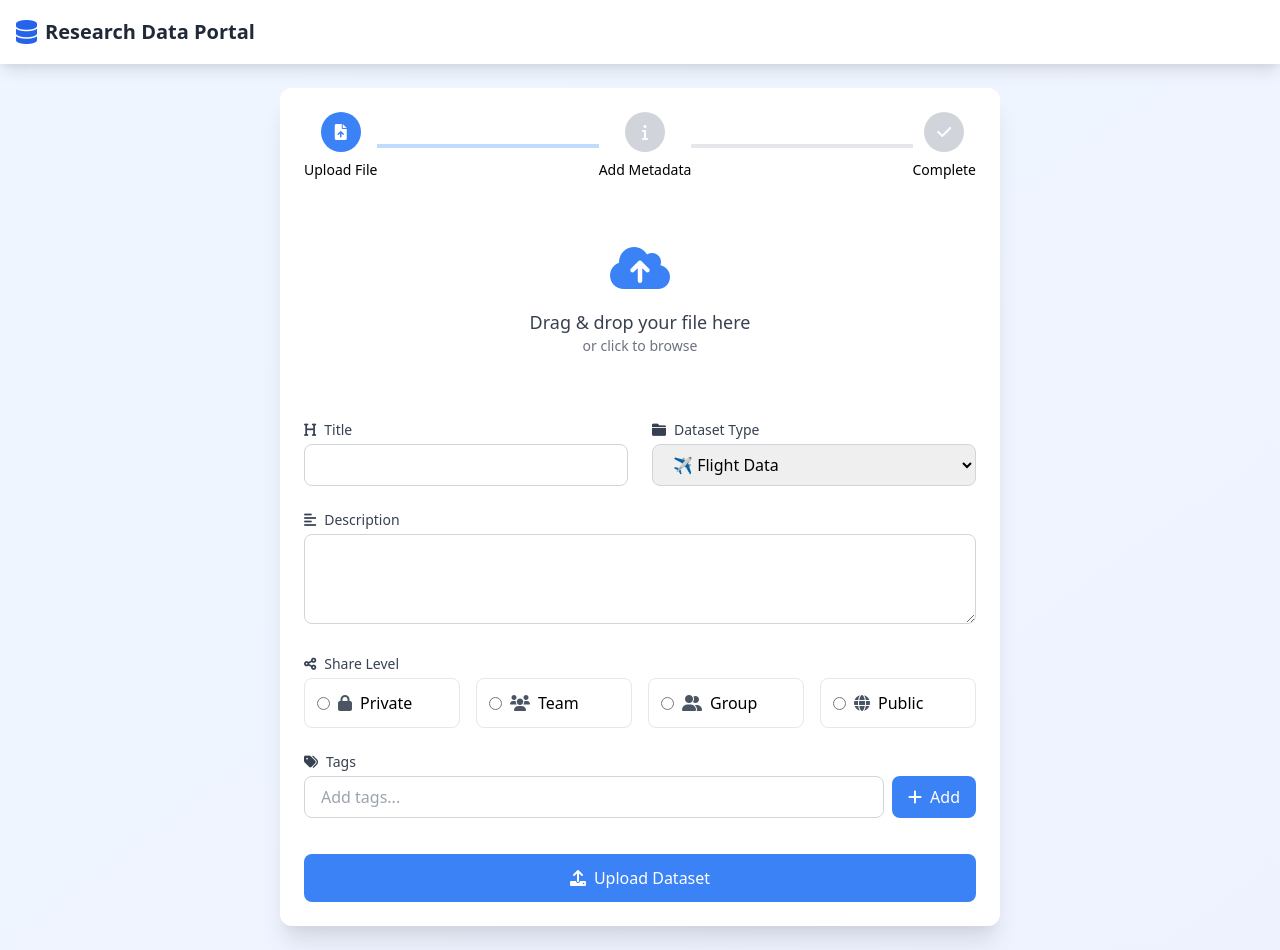
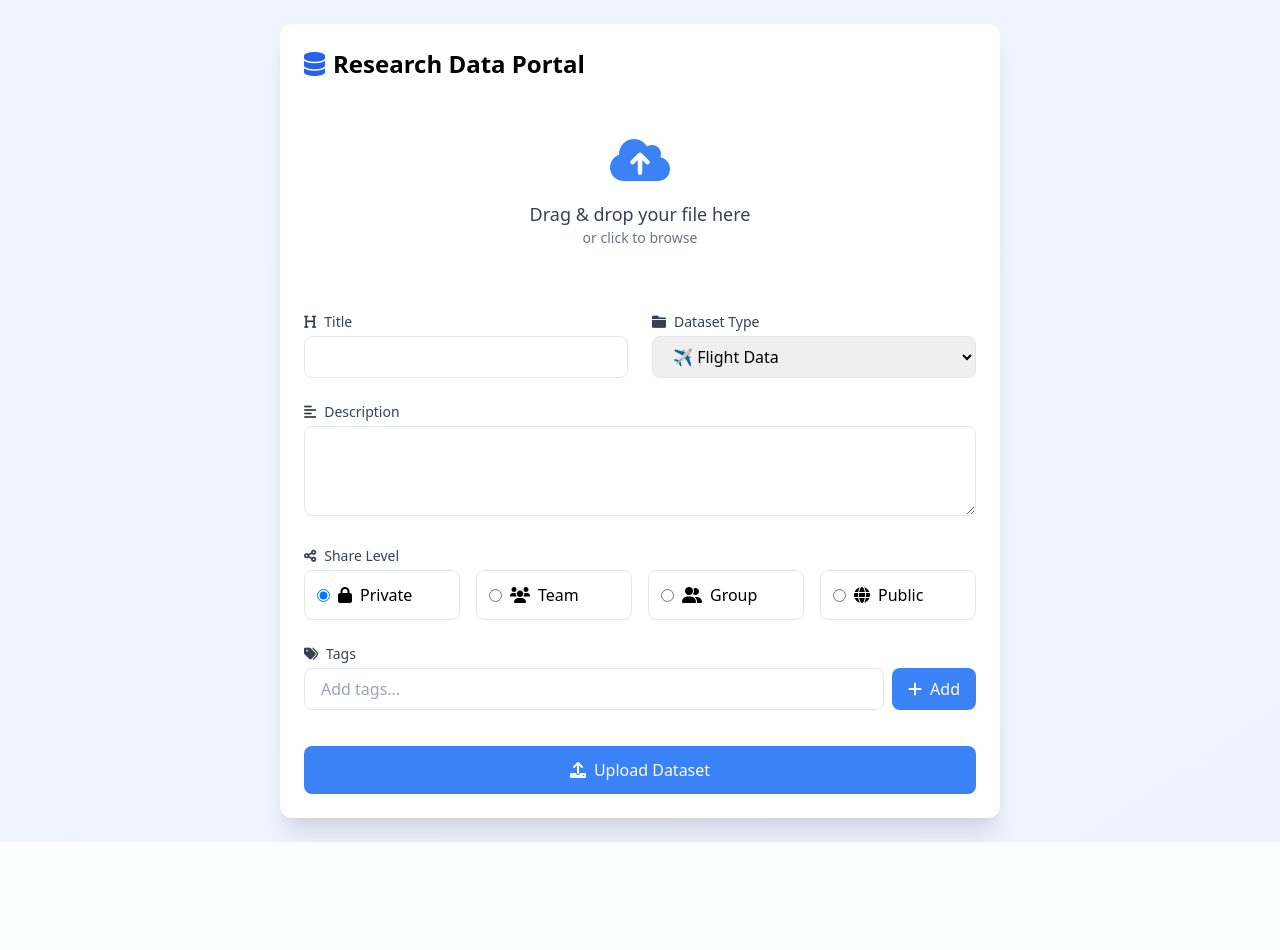
Before and after one commit to Crip25/AirMetro, a FastAPI app: page / in a window 1280 px wide. After the commit the page ends 842 px from the top, so only its background shows below. Run offline with FastAPI, Linux system fonts and the light colour scheme.

Commit message:
Update index.html

```diff
--- a/templates/index.html
+++ b/templates/index.html
@@ -1,4 +1,3 @@
-<!-- templates/index.html -->
 <!DOCTYPE html>
 <html lang="en">
 <head>
@@ -10,83 +9,59 @@
     <link href="{{ url_for('static', path='/style.css') }}" rel="stylesheet">
 </head>
 <body class="bg-gradient-to-br from-blue-50 to-indigo-50 min-h-screen">
-    <nav class="bg-white shadow-lg">
-        <div class="max-w-7xl mx-auto px-4">
-            <div class="flex justify-between h-16">
-                <div class="flex items-center">
-                    <i class="fas fa-database text-blue-600 text-2xl mr-2"></i>
-                    <span class="font-bold text-xl text-gray-800">Research Data Portal</span>
-                </div>
-            </div>
-        </div>
-    </nav>
-
-    <div class="container mx-auto p-6 max-w-3xl">
-        <div class="bg-white rounded-xl shadow-xl p-6 space-y-8">
-            <!-- Progress Steps -->
-            <div class="flex justify-between mb-8">
-                <div class="flex flex-col items-center">
-                    <div class="w-10 h-10 bg-blue-500 rounded-full flex items-center justify-center text-white">
-                        <i class="fas fa-file-upload"></i>
-                    </div>
-                    <span class="text-sm mt-2">Upload File</span>
-                </div>
-                <div class="flex-1 flex items-center">
-                    <div class="h-1 w-full bg-blue-200"></div>
-                </div>
-                <div class="flex flex-col items-center">
-                    <div class="w-10 h-10 bg-gray-300 rounded-full flex items-center justify-center text-white">
-                        <i class="fas fa-info"></i>
-                    </div>
-                    <span class="text-sm mt-2">Add Metadata</span>
-                </div>
-                <div class="flex-1 flex items-center">
-                    <div class="h-1 w-full bg-gray-200"></div>
-                </div>
-                <div class="flex flex-col items-center">
-                    <div class="w-10 h-10 bg-gray-300 rounded-full flex items-center justify-center text-white">
-                        <i class="fas fa-check"></i>
-                    </div>
-                    <span class="text-sm mt-2">Complete</span>
-                </div>
-            </div>
+    <main class="container mx-auto p-6 max-w-3xl">
+        <div class="bg-white rounded-xl shadow-xl p-6">
+            <h1 class="text-2xl font-bold mb-6 flex items-center">
+                <i class="fas fa-database text-blue-600 mr-2" aria-hidden="true"></i>
+                Research Data Portal
+            </h1>
 
             <!-- File Upload Zone -->
-            <div id="dropZone" class="border-3 border-dashed border-blue-300 rounded-xl p-8 text-center cursor-pointer transition-all duration-300 hover:border-blue-500 hover:bg-blue-50">
+            <div id="dropZone" class="border-3 border-dashed border-blue-300 rounded-xl p-8 text-center cursor-pointer hover:border-blue-500 hover:bg-blue-50" role="button" tabindex="0" aria-label="Drop zone for file upload">
                 <div class="flex flex-col items-center space-y-4">
-                    <i class="fas fa-cloud-upload-alt text-5xl text-blue-500"></i>
+                    <i class="fas fa-cloud-upload-alt text-5xl text-blue-500" aria-hidden="true"></i>
                     <div>
                         <p class="text-lg text-gray-700">Drag & drop your file here</p>
                         <p class="text-sm text-gray-500">or click to browse</p>
                     </div>
                     <div id="fileInfo" class="hidden">
                         <div class="flex items-center space-x-2 text-gray-700">
-                            <i class="fas fa-file-alt"></i>
+                            <i class="fas fa-file-alt" aria-hidden="true"></i>
                             <span id="fileName"></span>
-                            <button id="removeFile" class="text-red-500 hover:text-red-700">
-                                <i class="fas fa-times"></i>
+                            <button id="removeFile" class="text-red-500 hover:text-red-700" aria-label="Remove selected file">
+                                <i class="fas fa-times" aria-hidden="true"></i>
                             </button>
                         </div>
                     </div>
                 </div>
-                <input type="file" id="fileInput" class="hidden">
+                <input type="file" id="fileInput" class="hidden" aria-label="File upload input">
             </div>
 
             <!-- Metadata Form -->
-            <form id="uploadForm" class="space-y-6">
+            <form id="uploadForm" class="mt-8 space-y-6">
                 <div class="grid grid-cols-1 md:grid-cols-2 gap-6">
                     <div>
-                        <label class="block text-sm font-medium text-gray-700 mb-1">
-                            <i class="fas fa-heading mr-2"></i>Title
+                        <label for="title" class="block text-sm font-medium text-gray-700 mb-1">
+                            <i class="fas fa-heading mr-2" aria-hidden="true"></i>Title
                         </label>
-                        <input type="text" id="title" class="w-full px-4 py-2 rounded-lg border border-gray-300 focus:ring-2 focus:ring-blue-500 focus:border-blue-500" required>
+                        <input
+                            type="text"
+                            id="title"
+                            name="title"
+                            class="w-full px-4 py-2 rounded-lg border focus:ring-2 focus:ring-blue-500"
+                            required
+                            aria-required="true">
                     </div>
 
                     <div>
-                        <label class="block text-sm font-medium text-gray-700 mb-1">
-                            <i class="fas fa-folder mr-2"></i>Dataset Type
+                        <label for="datasetType" class="block text-sm font-medium text-gray-700 mb-1">
+                            <i class="fas fa-folder mr-2" aria-hidden="true"></i>Dataset Type
                         </label>
-                        <select id="datasetType" class="w-full px-4 py-2 rounded-lg border border-gray-300 focus:ring-2 focus:ring-blue-500 focus:border-blue-500">
+                        <select
+                            id="datasetType"
+                            name="datasetType"
+                            class="w-full px-4 py-2 rounded-lg border focus:ring-2 focus:ring-blue-500"
+                            aria-required="true">
                             <option value="flight_data">✈️ Flight Data</option>
                             <option value="simulation">🔄 Simulation</option>
                             <option value="sensor_data">📊 Sensor Data</option>
@@ -97,65 +72,79 @@
                 </div>
 
                 <div>
-                    <label class="block text-sm font-medium text-gray-700 mb-1">
-                        <i class="fas fa-align-left mr-2"></i>Description
+                    <label for="description" class="block text-sm font-medium text-gray-700 mb-1">
+                        <i class="fas fa-align-left mr-2" aria-hidden="true"></i>Description
                     </label>
-                    <textarea id="description" rows="3" class="w-full px-4 py-2 rounded-lg border border-gray-300 focus:ring-2 focus:ring-blue-500 focus:border-blue-500"></textarea>
+                    <textarea
+                        id="description"
+                        name="description"
+                        rows="3"
+                        class="w-full px-4 py-2 rounded-lg border focus:ring-2 focus:ring-blue-500"
+                        aria-label="Dataset description"></textarea>
                 </div>
 
-                <div>
-                    <label class="block text-sm font-medium text-gray-700 mb-1">
-                        <i class="fas fa-share-alt mr-2"></i>Share Level
-                    </label>
+                <fieldset>
+                    <legend class="block text-sm font-medium text-gray-700 mb-1">
+                        <i class="fas fa-share-alt mr-2" aria-hidden="true"></i>Share Level
+                    </legend>
                     <div class="grid grid-cols-2 md:grid-cols-4 gap-4">
                         <label class="flex items-center p-3 border rounded-lg cursor-pointer hover:bg-gray-50">
-                            <input type="radio" name="shareLevel" value="private" class="mr-2">
-                            <i class="fas fa-lock mr-2 text-gray-600"></i>
-                            <span>Private</span>
+                            <input type="radio" name="shareLevel" value="private" checked class="mr-2">
+                            <i class="fas fa-lock mr-2" aria-hidden="true"></i>Private
                         </label>
                         <label class="flex items-center p-3 border rounded-lg cursor-pointer hover:bg-gray-50">
                             <input type="radio" name="shareLevel" value="team" class="mr-2">
-                            <i class="fas fa-users mr-2 text-gray-600"></i>
-                            <span>Team</span>
+                            <i class="fas fa-users mr-2" aria-hidden="true"></i>Team
                         </label>
                         <label class="flex items-center p-3 border rounded-lg cursor-pointer hover:bg-gray-50">
                             <input type="radio" name="shareLevel" value="group" class="mr-2">
-                            <i class="fas fa-user-friends mr-2 text-gray-600"></i>
-                            <span>Group</span>
+                            <i class="fas fa-user-friends mr-2" aria-hidden="true"></i>Group
                         </label>
                         <label class="flex items-center p-3 border rounded-lg cursor-pointer hover:bg-gray-50">
                             <input type="radio" name="shareLevel" value="public" class="mr-2">
-                            <i class="fas fa-globe mr-2 text-gray-600"></i>
-                            <span>Public</span>
+                            <i class="fas fa-globe mr-2" aria-hidden="true"></i>Public
                         </label>
                     </div>
+                </fieldset>
+
+                <div>
+                    <label for="tagInput" class="block text-sm font-medium text-gray-700 mb-1">
+                        <i class="fas fa-tags mr-2" aria-hidden="true"></i>Tags
+                    </label>
+                    <div class="flex gap-2">
+                        <input
+                            type="text"
+                            id="tagInput"
+                            name="tagInput"
+                            class="flex-1 px-4 py-2 rounded-lg border focus:ring-2 focus:ring-blue-500"
+                            placeholder="Add tags..."
+                            aria-label="Enter tag">
+                        <button
+                            type="button"
+                            id="addTag"
+                            class="px-4 py-2 bg-blue-500 text-white rounded-lg hover:bg-blue-600"
+                            aria-label="Add tag">
+                            <i class="fas fa-plus mr-2" aria-hidden="true"></i>Add
+                        </button>
+                    </div>
+                    <div id="tagContainer" class="flex flex-wrap gap-2 mt-3" aria-live="polite"></div>
                 </div>
 
-                <div>
-                    <label class="block text-sm font-medium text-gray-700 mb-1">
-                        <i class="fas fa-tags mr-2"></i>Tags
-                    </label>
-                    <div class="flex gap-2">
-                        <div class="flex-1">
-                            <input type="text" id="tagInput" class="w-full px-4 py-2 rounded-lg border border-gray-300 focus:ring-2 focus:ring-blue-500 focus:border-blue-500" placeholder="Add tags...">
-                        </div>
-                        <button type="button" id="addTag" class="px-4 py-2 bg-blue-500 text-white rounded-lg hover:bg-blue-600 transition-colors flex items-center">
-                            <i class="fas fa-plus mr-2"></i>
-                            Add
-                        </button>
-                    </div>
-                    <div id="tagContainer" class="flex flex-wrap gap-2 mt-3"></div>
-                </div>
+                <div
+                    id="uploadStatus"
+                    class="hidden rounded-lg p-4"
+                    role="status"
+                    aria-live="polite"></div>
 
-                <div id="uploadStatus" class="hidden rounded-lg p-4"></div>
-
-                <button type="submit" class="w-full px-6 py-3 bg-blue-500 text-white rounded-lg hover:bg-blue-600 transition-colors flex items-center justify-center space-x-2">
-                    <i class="fas fa-upload"></i>
-                    <span>Upload Dataset</span>
+                <button
+                    type="submit"
+                    class="w-full px-6 py-3 bg-blue-500 text-white rounded-lg hover:bg-blue-600 flex items-center justify-center"
+                    aria-label="Upload dataset">
+                    <i class="fas fa-upload mr-2" aria-hidden="true"></i>Upload Dataset
                 </button>
             </form>
         </div>
-    </div>
+    </main>
     <script src="{{ url_for('static', path='/script.js') }}"></script>
 </body>
 </html>
```
